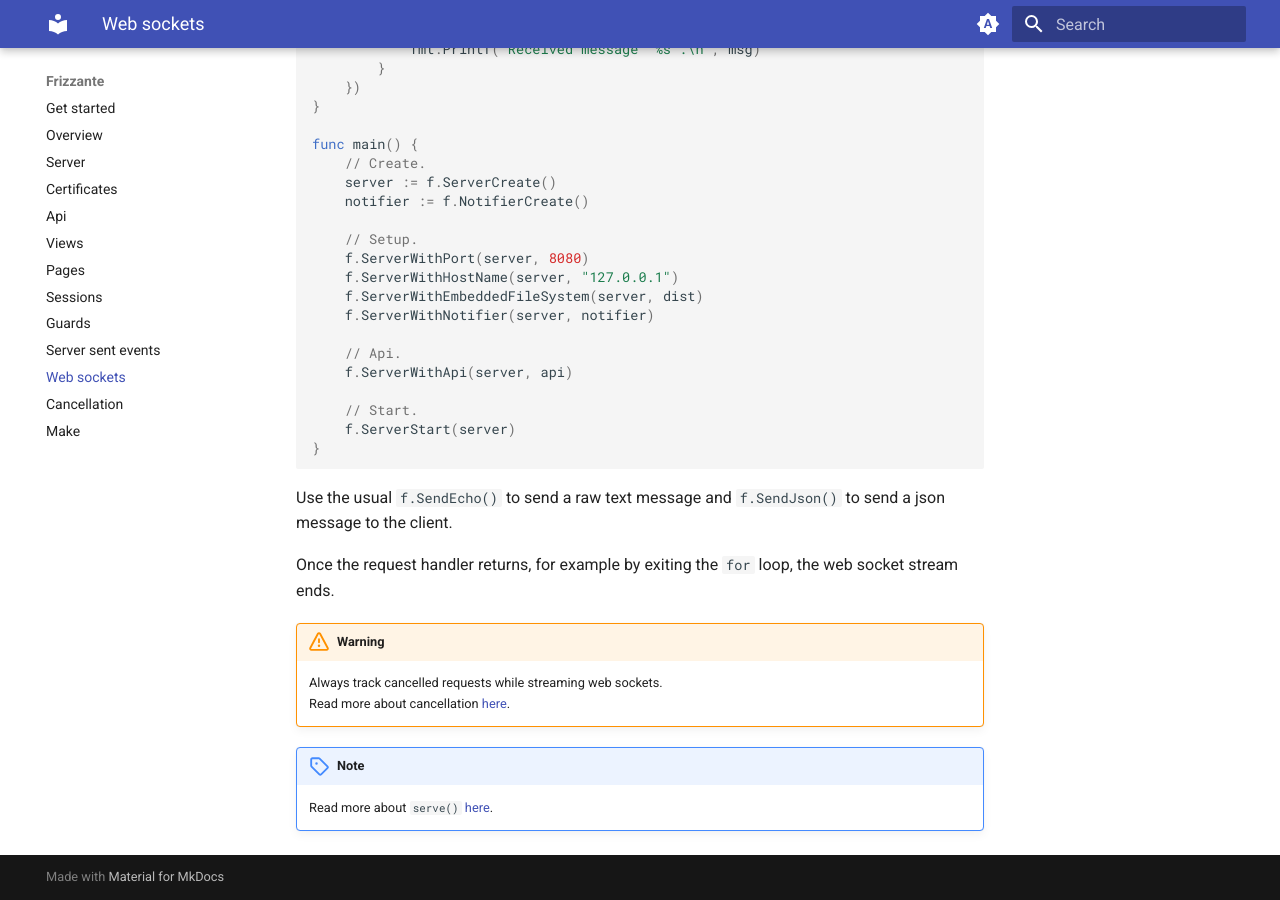
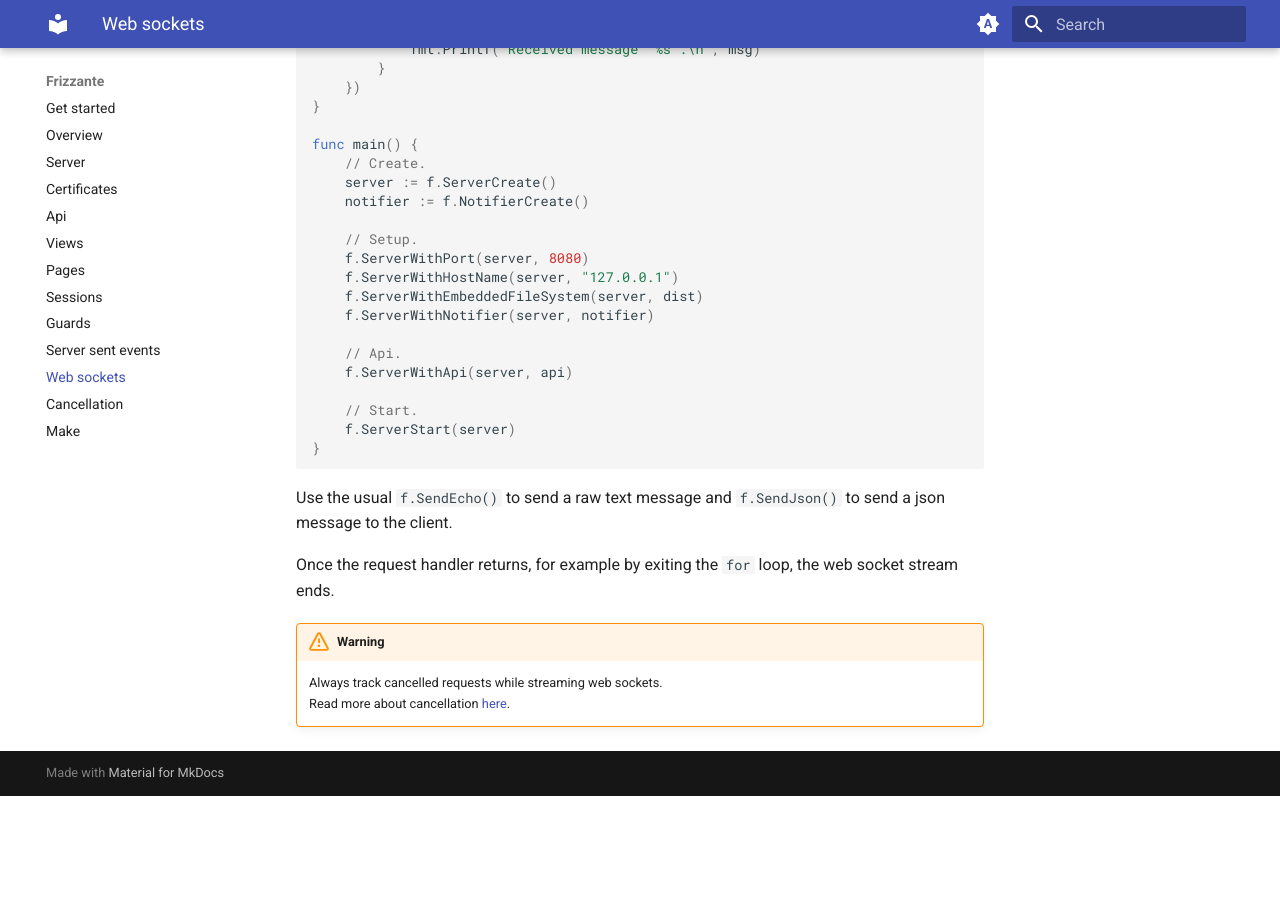
Before and after one commit to razshare/frizzante-docs, an MkDocs documentation site: the page built from docs/web-sockets.md, in a window 1280 px wide and 900 px high, scrolled down 782 px. Built offline with MkDocs 1.6.1 and Material for MkDocs 9.7.7, drawn with Linux system fonts in a browser that asks for light colours; after the commit the page ends 1578 px from its top, so only the background shows below that.

Commit message:
chore(docs): updating web sockets.

```diff
--- a/docs/web-sockets.md
+++ b/docs/web-sockets.md
@@ -66,6 +66,3 @@ the web socket stream ends.
 !!! warning
     Always track cancelled requests while streaming web sockets.<br/>
     Read more about cancellation [here](./cancellation.md).
-
-!!! note
-    Read more about `serve()` [here](./api.md).
```
